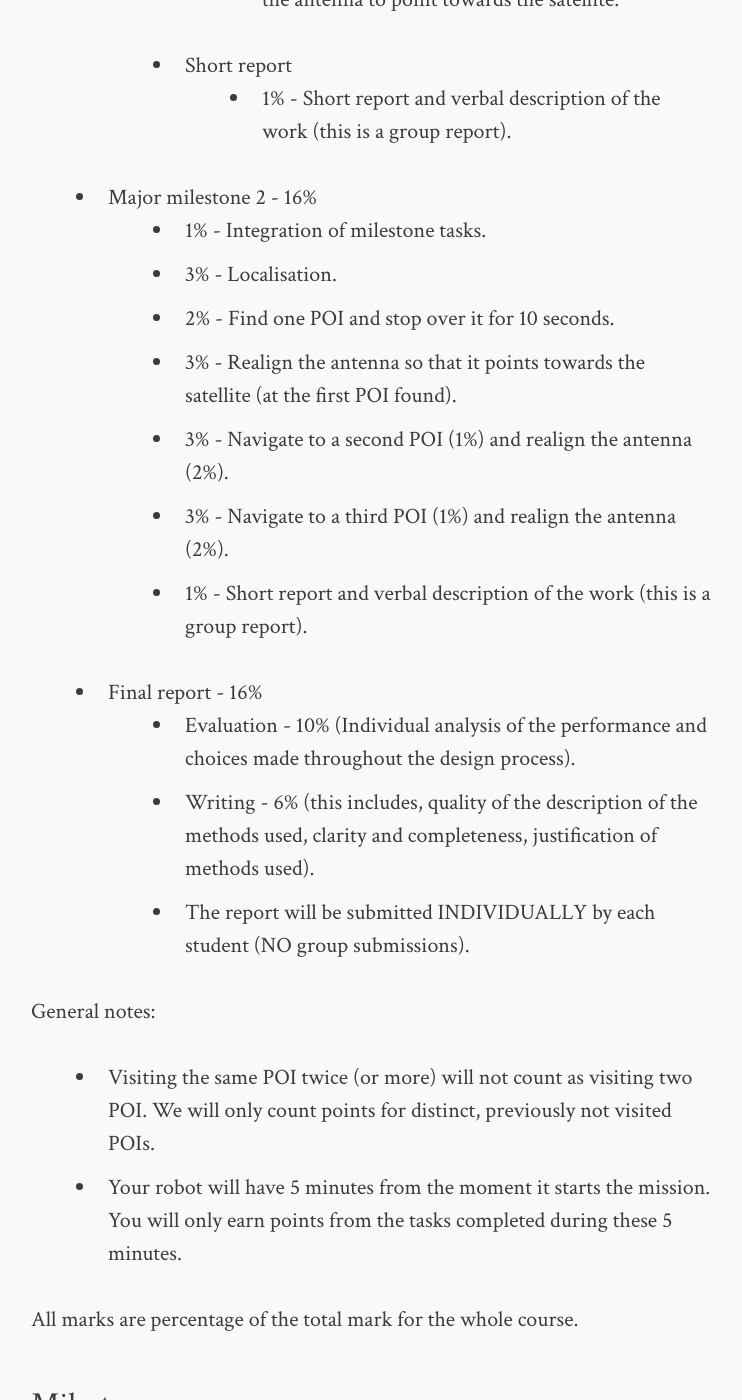
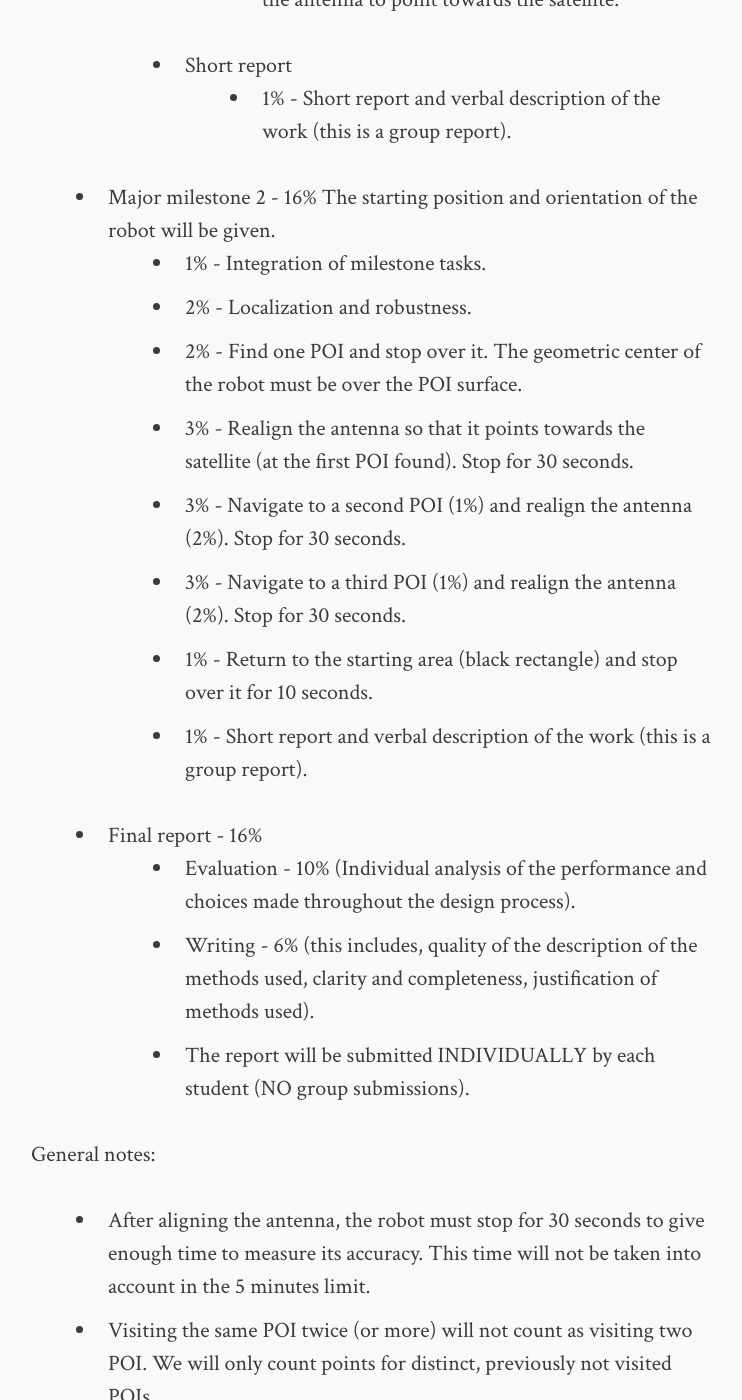
Before and after one commit to uoe-rss/uoe-rss.github.io, a Jekyll site: the page built from organization.md, in a window 1280 px wide and 1400 px high, scrolled down 3469 px. Shown: the whole window, without its empty margins (269-1011 px from the left). Built offline with Jekyll 4.4.1, drawn with Linux system fonts in a browser that asks for light colours; comment, search, counter and statistics services are not loaded; some of the changed text lies outside the part shown.

Commit message:
Clarifications for final 2018 milestone

```diff
--- a/organization.md
+++ b/organization.md
@@ -65,12 +65,14 @@ in by the date shown in the schedule to the Informatics Teaching Organisation (I
     - Short report
         - 1% - Short report and verbal description of the work (this is a group report).
 - Major milestone 2 - 16%
+    The starting position and orientation of the robot will be given.
     - 1% - Integration of milestone tasks.
-    - 3% - Localisation.
-    - 2% - Find one POI and stop over it for 10 seconds.
-    - 3% - Realign the antenna so that it points towards the satellite (at the first POI found).
-    - 3% - Navigate to a second POI (1%) and realign the antenna (2%).
-    - 3% - Navigate to a third POI (1%) and realign the antenna (2%).
+    - 2% - Localization and robustness.
+    - 2% - Find one POI and stop over it. The geometric center of the robot must be over the POI surface.
+    - 3% - Realign the antenna so that it points towards the satellite (at the first POI found). Stop for 30 seconds.
+    - 3% - Navigate to a second POI (1%) and realign the antenna (2%). Stop for 30 seconds.
+    - 3% - Navigate to a third POI (1%) and realign the antenna (2%). Stop for 30 seconds.
+    - 1% - Return to the starting area (black rectangle) and stop over it for 10 seconds.
     - 1% - Short report and verbal description of the work (this is a group report).
 - Final report - 16%
     - Evaluation - 10% (Individual analysis of the performance and choices made throughout the design process).
@@ -78,8 +80,10 @@ in by the date shown in the schedule to the Informatics Teaching Organisation (I
     - The report will be submitted INDIVIDUALLY by each student (NO group submissions).
 
 General notes:
+- After aligning the antenna, the robot must stop for 30 seconds to give enough time to measure its accuracy. This time will not be taken into account in the 5 minutes limit.
 - Visiting the same POI twice (or more) will not count as visiting two POI. We will only count points for distinct, previously not visited POIs.
 - Your robot will have 5 minutes from the moment it starts the mission. You will only earn points from the tasks completed during these 5 minutes.
+- If your robot gets stuck, you can restart the mission (at most 2 times). Each time, one point will be removed from the robustness mark and the other earned points will be reset to zero.
 
 All marks are percentage of the total mark for the whole course.
 
@@ -132,7 +136,6 @@ the robot after you are done with the first subtask, start a different program,
     - POI inspection.
     - Navigate the arena with the robot starting from the deployment base (known position and orientation).
     - Data transfer (localisation).
-    - Robot location is not given. You have to use localisation to complete this task.
     - Transfer data by aligning the antenna towards the satellite.
     - Integration. Complete navigation, at least one POI detection, and at least one antenna alignment.
 - Week 10 - **Final report** and kit collection
```
